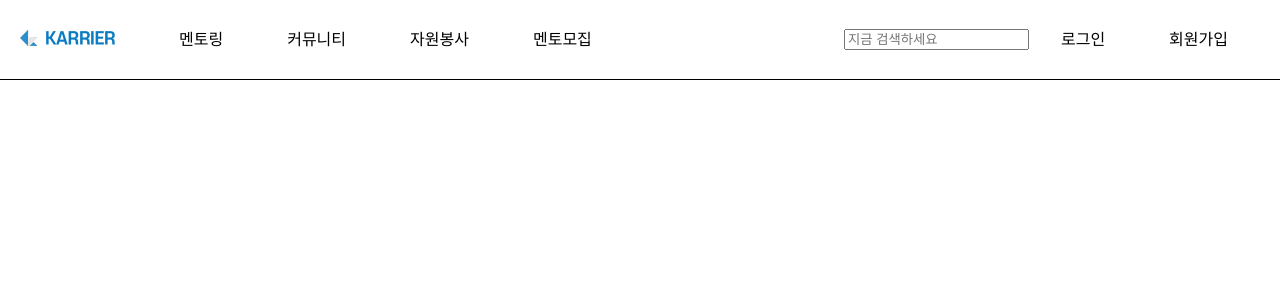
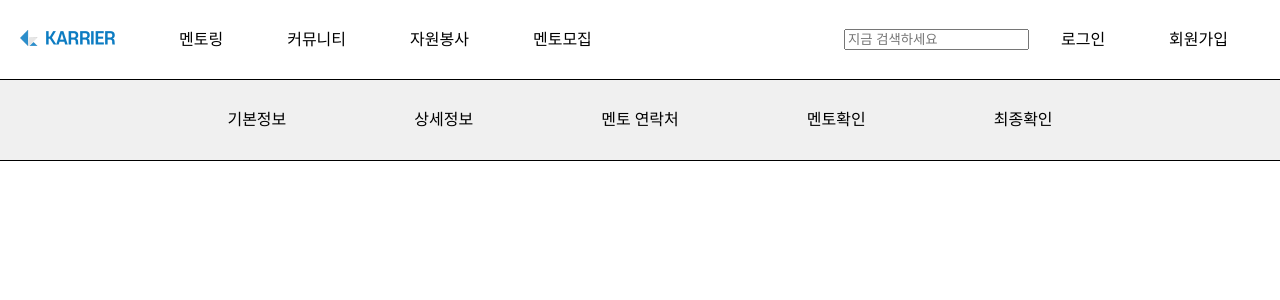
Before and after one commit to Karrier-Team/Karrier-Front, a React (Create React App) app: page /apply in a window 1280 px wide. Shown: the top 300 px of the page. Built offline with nearby package versions, Linux system fonts and the light colour scheme.

Commit message:
feat: add layout of MentorApply Navbar

```diff
--- a/src/common/Navbar/index.jsx
+++ b/src/common/Navbar/index.jsx
@@ -8,7 +8,7 @@ import Logo from "../../images/Logo.png";
 
 const Wrapper = styled.div`
   width: 100%;
-  height: 80px;
+  height: 10vh;
 
   display: flex;
   justify-content: space-between;
--- /dev/null
+++ b/src/components/Apply/MentorApplyNavbar/index.jsx
@@ -0,0 +1,28 @@
+import React, { memo } from "react";
+import * as S from "./style";
+
+const NavMenus = [
+  { name: "기본정보", link: "step1" },
+  { name: "상세정보", link: "step2" },
+  { name: "멘토 연락처", link: "step3" },
+  { name: "멘토확인", link: "step4" },
+  { name: "최종확인", link: "step5" },
+];
+
+function MentorApplyNavbar() {
+  return (
+    <>
+      <S.Wrapper>
+        {NavMenus.map((menu, idx) => {
+          return (
+            <S.StyledNavLink key={idx} to={menu.link}>
+              {menu.name}
+            </S.StyledNavLink>
+          );
+        })}
+      </S.Wrapper>
+    </>
+  );
+}
+
+export default memo(MentorApplyNavbar);
--- /dev/null
+++ b/src/components/Apply/MentorApplyNavbar/style.js
@@ -0,0 +1,28 @@
+import styled, { css } from "styled-components";
+import { NavLink } from "react-router-dom";
+
+export const Wrapper = styled.div`
+  background-color: #f0f0f0;
+  border-bottom: 1px solid #000;
+  /* border-bottom: 1px solid #e1e1e1; */
+  width: 100%;
+  height: 10vh;
+
+  display: flex;
+  justify-content: center;
+  align-items: center;
+`;
+
+export const StyledNavLink = styled(NavLink)`
+  text-decoration: none;
+  color: black;
+  margin: 5%;
+
+  &:hover {
+    color: skyblue;
+  }
+
+  &.active {
+    color: #007bc3;
+  }
+`;
--- a/src/routes/ApplyPage.jsx
+++ b/src/routes/ApplyPage.jsx
@@ -2,6 +2,7 @@ import React, { memo } from "react";
 import { Routes, Route } from "react-router-dom";
 
 // components
+import MentorApplyNavbar from "../components/Apply/MentorApplyNavbar";
 import MentorBasicInformation from "../components/Apply/MentorBasicInformation";
 import MentorDetailedInformation from "../components/Apply/MentorDetailedInformation";
 import MentorContacts from "../components/Apply/MentorContacts";
@@ -11,6 +12,7 @@ import MentorFinalConfirmation from "../components/Apply/MentorFinalConfirmation
 function ApplyPage() {
   return (
     <>
+      <MentorApplyNavbar />
       <Routes>
         <Route path="step1" element={<MentorBasicInformation />} />
         <Route path="step2" element={<MentorDetailedInformation />} />
```
